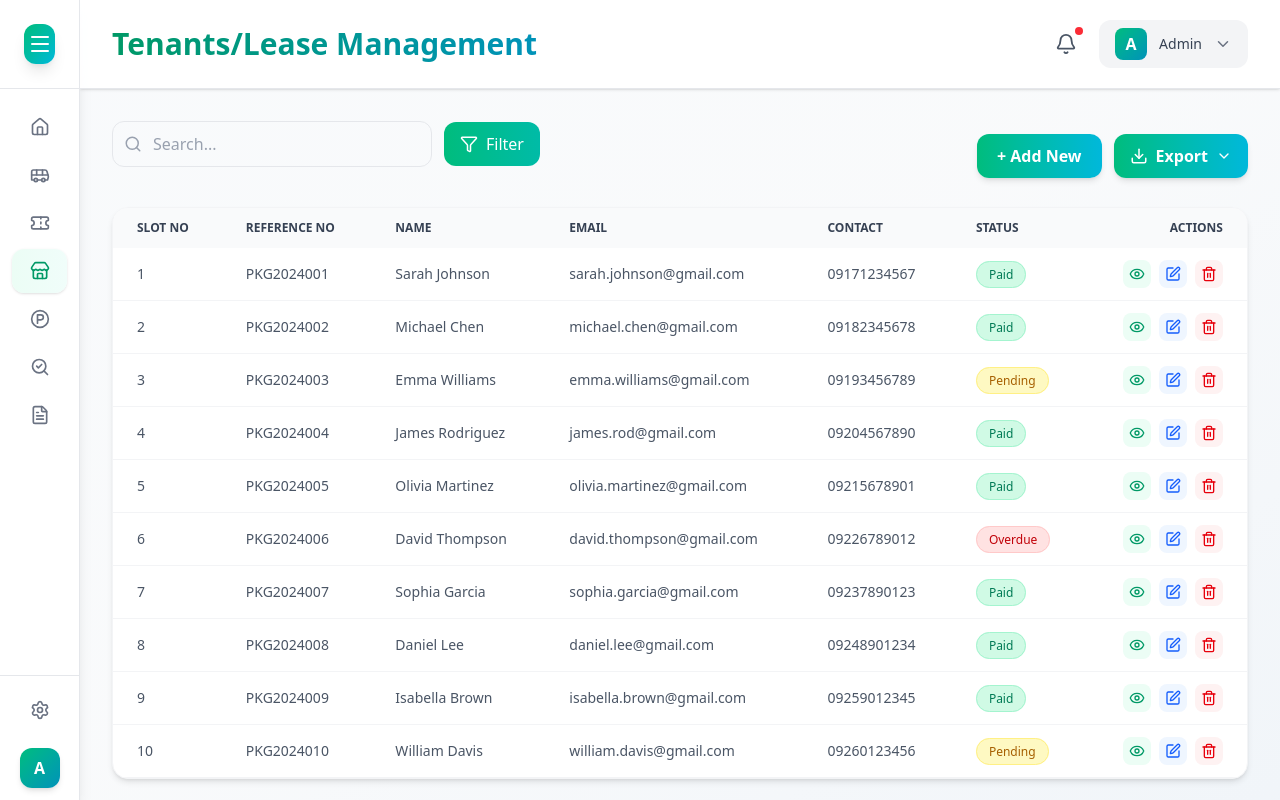
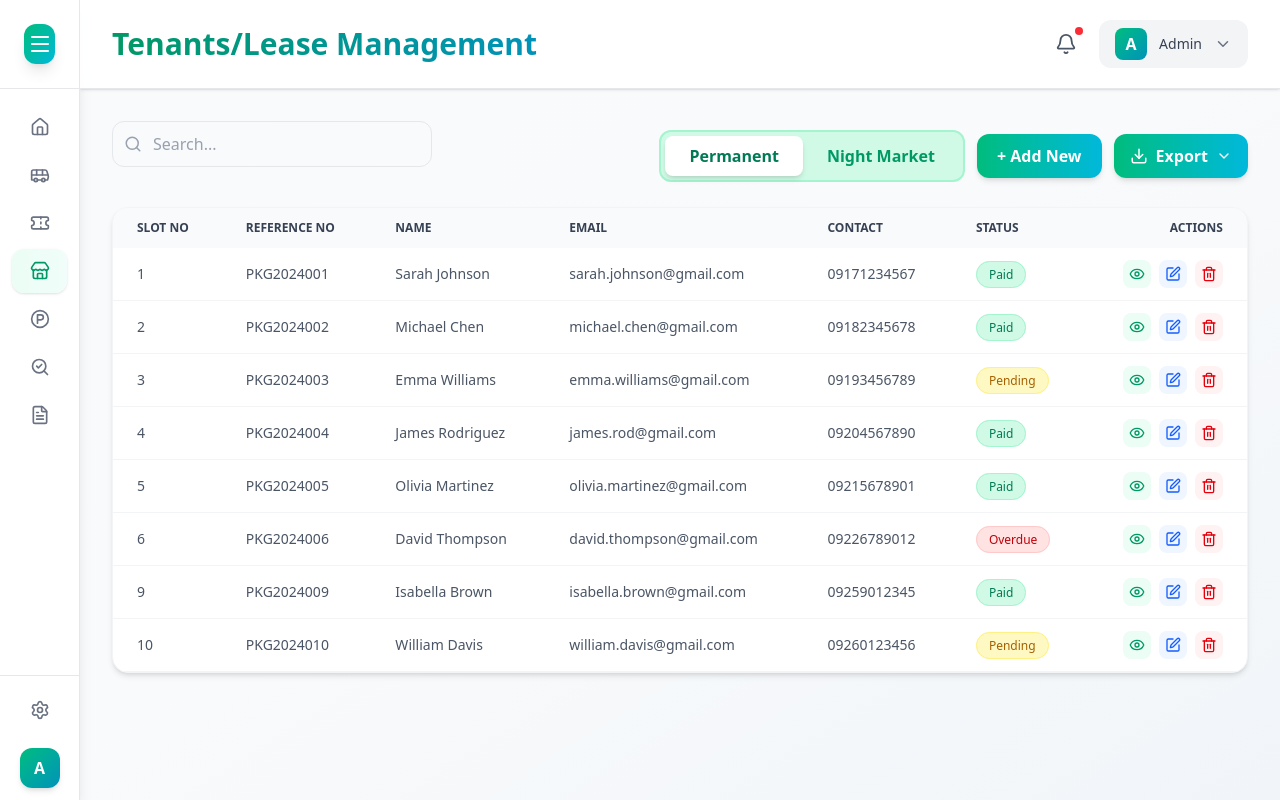
Before and after one commit to Tantalost/Software-Engineering, a React (Vite) app in the folder IBT/: page /tenant-lease in a window 1280 px wide. Built offline with nearby package versions, Linux system fonts and the light colour scheme.

Commit message:
add small features and adjust its responsiveness

```diff
--- a/IBT/src/components/common/Filterbar.jsx
+++ b/IBT/src/components/common/Filterbar.jsx
@@ -14,14 +14,6 @@ const FilterBar = ({ searchQuery, setSearchQuery, onFilterClick }) => {
         />
         <Search className="absolute left-3 top-1/2 transform -translate-y-1/2 text-gray-400" size={18} />
       </div>
-
-      <button
-        onClick={onFilterClick}
-        className="flex items-center justify-center gap-2 px-4 py-2.5 bg-gradient-to-r from-emerald-500 to-teal-500 text-white font-medium rounded-xl hover:shadow-md hover:scale-[1.02] transition-all"
-      >
-        <Filter size={18} />
-        <span>Filter</span>
-      </button>
     </div>
   );
 };
--- a/IBT/src/data/assets.js
+++ b/IBT/src/data/assets.js
@@ -1,14 +1,14 @@
 export const busSchedules = [
-  { id: 1, templateNo: "BT-2024-001", route: "Pagadian", time: "6:00 AM - 12:00 PM",  company: "Dindo", status: "Paid", capacity: 45 },
-  { id: 2, templateNo: "BT-2024-002", route: "Dipolog", time: "7:30 AM - 10:00 AM", company: "Dindo", status: "Pending", capacity: 45 },
-  { id: 3, templateNo: "BT-2024-003", route: "Pagadian", time: "8:00 AM - 2:30 PM", company: "Alga", status: "Paid", capacity: 40 },
-  { id: 4, templateNo: "BT-2024-004", route: "Dipolog", time: "9:00 AM - 11:30 AM", company: "Alga", status: "Paid", capacity: 40 },
-  { id: 5, templateNo: "BT-2024-005", route: "Dipolog", time: "10:00 AM - 4:00 PM", company: "Dindo", status: "Pending", capacity: 45 },
-  { id: 6, templateNo: "BT-2024-006", route: "Pagadian", time: "7:00 AM - 3:00 PM", company: "Alga", status: "Paid", capacity: 40 },
-  { id: 7, templateNo: "BT-2024-007", route: "Cagayan", time: "1:00 PM - 4:00 PM", company: "Ceres", status: "Pending", capacity: 40 },
-  { id: 8, templateNo: "BT-2024-008", route: "Siocon", time: "5:00 AM - 8:00 AM", company: "Lizamae", status: "Paid", capacity: 35 },
-  { id: 9, templateNo: "BT-2024-009", route: "Bukidnon", time: "8:00 PM - 6:00 AM", company: "Ceres", status: "Paid", capacity: 40 },
-  { id: 10, templateNo: "BT-2024-010", route: "Pagadian", time: "6:30 AM - 4:30 PM", company: "Dindo", status: "Pending", capacity: 45 },
+  { id: 1, templateNo: "BT-2024-001", route: "Pagadian", time: "6:00 AM - 12:00 PM", date: "2025-01-01", company: "Dindo", status: "Paid", capacity: 45 },
+  { id: 2, templateNo: "BT-2024-002", route: "Dipolog", time: "7:30 AM - 10:00 AM", date: "2025-01-01", company: "Dindo", status: "Pending", capacity: 45 },
+  { id: 3, templateNo: "BT-2024-003", route: "Pagadian", time: "8:00 AM - 2:30 PM", date: "2025-01-01", company: "Alga", status: "Paid", capacity: 40 },
+  { id: 4, templateNo: "BT-2024-004", route: "Dipolog", time: "9:00 AM - 11:30 AM", date: "2025-01-04", company: "Alga", status: "Paid", capacity: 40 },
+  { id: 5, templateNo: "BT-2024-005", route: "Dipolog", time: "10:00 AM - 4:00 PM", date: "2025-01-05", company: "Dindo", status: "Pending", capacity: 45 },
+  { id: 6, templateNo: "BT-2024-006", route: "Pagadian", time: "7:00 AM - 3:00 PM", date: "2025-01-06", company: "Alga", status: "Paid", capacity: 40 },
+  { id: 7, templateNo: "BT-2024-007", route: "Cagayan", time: "1:00 PM - 4:00 PM", date: "2025-01-07", company: "Ceres", status: "Pending", capacity: 40 },
+  { id: 8, templateNo: "BT-2024-008", route: "Siocon", time: "5:00 AM - 8:00 AM", date: "2025-01-09", company: "Lizamae", status: "Paid", capacity: 35 },
+  { id: 9, templateNo: "BT-2024-009", route: "Bukidnon", time: "8:00 PM - 6:00 AM", date: "2025-01-09", company: "Ceres", status: "Paid", capacity: 40 },
+  { id: 10, templateNo: "BT-2024-010", route: "Pagadian", time: "6:30 AM - 4:30 PM", date: "2025-01-10", company: "Dindo", status: "Pending", capacity: 45 },
 ];
 
 export const lostFoundItems = [
--- a/IBT/src/pages/BusesTrips.jsx
+++ b/IBT/src/pages/BusesTrips.jsx
@@ -59,11 +59,12 @@ const BusTrips = () => {
       </div>
       <div className="p-4 lg:p-8">
         <Table
-          columns={["Template No", "Route", "Time", "Company", "Status"]}
+          columns={["Template No", "Route", "Time", "Date", "Company", "Status"]}
           data={filtered.map((bus) => ({
             templateno: bus.templateNo,
             route: bus.route,
             time: bus.time,
+            date: bus.date,
             company: bus.company,
             status: bus.status,
 
--- a/IBT/src/pages/LostFound.jsx
+++ b/IBT/src/pages/LostFound.jsx
@@ -18,7 +18,6 @@ const LostFound = () => {
         <FilterBar
           searchQuery={searchQuery}
           setSearchQuery={setSearchQuery}
-          onFilterClick={() => alert("Filter clicked")}
         />
         <div className="flex items-center justify-end gap-3">
           <button className="bg-gradient-to-r from-emerald-500 to-cyan-500 text-white font-semibold px-5 py-2.5 h-[44px] rounded-xl shadow-md hover:shadow-lg transition-all flex items-center justify-center">
--- a/IBT/src/pages/Parking.jsx
+++ b/IBT/src/pages/Parking.jsx
@@ -18,7 +18,6 @@ const Parking = () => {
         <FilterBar
           searchQuery={searchQuery}
           setSearchQuery={setSearchQuery}
-          onFilterClick={() => alert("Filter clicked")}
         />
         <div className="flex items-center justify-end gap-3">
           <button className="bg-gradient-to-r from-emerald-500 to-cyan-500 text-white font-semibold px-5 py-2.5 h-[44px] rounded-xl shadow-md hover:shadow-lg transition-all flex items-center justify-center">
--- a/IBT/src/pages/Reports.jsx
+++ b/IBT/src/pages/Reports.jsx
@@ -8,7 +8,9 @@ import { reports } from "../data/assets";
 const Reports = () => {
   const [searchQuery, setSearchQuery] = useState("");
   const filtered = reports.filter((report) =>
-     report.type.toLowerCase().includes(searchQuery.toLowerCase())
+     report.id.toString().includes(searchQuery) ||
+     report.type.toLowerCase().includes(searchQuery.toLowerCase()) ||
+     report.author.toLowerCase().includes(searchQuery.toLowerCase())
   );
 
   return (
@@ -17,7 +19,6 @@ const Reports = () => {
         <FilterBar
           searchQuery={searchQuery}
           setSearchQuery={setSearchQuery}
-          onFilterClick={() => alert("Filter clicked")}
         />
         <div className="flex items-center justify-end gap-3">
           <button className="bg-gradient-to-r from-emerald-500 to-cyan-500 text-white font-semibold px-5 py-2.5 h-[44px] rounded-xl shadow-md hover:shadow-lg transition-all flex items-center justify-center">
--- a/IBT/src/pages/TenantLease.jsx
+++ b/IBT/src/pages/TenantLease.jsx
@@ -7,26 +7,46 @@ import { tenants } from "../data/assets";
 
 const TenantLease = () => {
   const [searchQuery, setSearchQuery] = useState("");
+  const [activeTab, setActiveTab] = useState("permanent");
 
   const filtered = tenants.filter(
     (t) =>
-      t.name.toLowerCase().includes(searchQuery.toLowerCase()) ||
-      t.referenceNo.toLowerCase().includes(searchQuery.toLowerCase())
+      (t.name.toLowerCase().includes(searchQuery.toLowerCase()) ||
+        t.referenceNo.toLowerCase().includes(searchQuery.toLowerCase())) &&
+      (activeTab === "permanent" ? t.type === "permanent" : t.type === "night")
   );
 
   return (
     <Layout title="Tenants/Lease Management">
       <div className="flex flex-col lg:flex-row lg:items-center justify-between mb-4 gap-3">
-        <FilterBar
-          searchQuery={searchQuery}
-          setSearchQuery={setSearchQuery}
-          onFilterClick={() => alert("Filter clicked")}
-        />
-        <div className="flex items-center justify-end gap-3">
-          <button className="bg-gradient-to-r from-emerald-500 to-cyan-500 text-white font-semibold px-5 py-2.5 h-[44px] rounded-xl shadow-md hover:shadow-lg transition-all flex items-center justify-center">
+        <FilterBar searchQuery={searchQuery} setSearchQuery={setSearchQuery} />
+        <div className="flex flex-col sm:flex-row items-stretch sm:items-center justify-end gap-3 w-full lg:w-auto">
+          <div className="flex flex-col sm:flex-row bg-emerald-100 rounded-xl p-1 border-2 border-emerald-200 w-full sm:w-auto">
+            <button
+              onClick={() => setActiveTab("permanent")}
+              className={`w-full sm:w-auto px-5 sm:px-6 py-3 sm:py-2 rounded-lg font-semibold text-sm sm:text-base transition-all duration-300 transform active:scale-95 ${
+                activeTab === "permanent"
+                  ? "bg-white text-emerald-700 shadow-md"
+                  : "text-emerald-600 hover:text-emerald-700 hover:scale-105"
+              }`}
+            >
+              Permanent
+            </button>
+            <button
+              onClick={() => setActiveTab("night")}
+              className={`w-full sm:w-auto px-5 sm:px-6 py-3 sm:py-2 rounded-lg font-semibold text-sm sm:text-base transition-all duration-300 transform active:scale-95 ${
+                activeTab === "night"
+                  ? "bg-white text-emerald-700 shadow-md"
+                  : "text-emerald-600 hover:text-emerald-700 hover:scale-105"
+              }`}
+            >
+              Night Market
+            </button>
+          </div>
+          <button className="bg-gradient-to-r from-emerald-500 to-cyan-500 text-white font-semibold px-5 py-3 sm:py-2.5 rounded-xl shadow-md hover:shadow-lg transition-all transform active:scale-95 hover:scale-105 flex items-center justify-center w-full sm:w-auto">
             + Add New
           </button>
-          <div className="h-[44px] flex items-center">
+          <div className="flex items-center justify-end w-full sm:w-auto transition-transform duration-300 active:scale-95 hover:scale-105">
             <ExportMenu
               onExportCSV={() => alert("Exporting to CSV...")}
               onExportExcel={() => alert("Exporting to Excel...")}
@@ -36,16 +56,9 @@ const TenantLease = () => {
           </div>
         </div>
       </div>
-      <Table
-        columns={["Slot No", "Reference No", "Name", "Email", "Contact", "Status"]}
-        data={filtered.map((t) => ({
-          slotno: t.slotNo,
-          referenceno: t.referenceNo,
-          name: t.name,
-          email: t.email,
-          contact: t.contact,
-          status: t.status,
-        }))}
+
+      <Table columns={["Slot No", "Reference No", "Name", "Email", "Contact", "Status",]}
+      data={filtered.map((t) => ({slotno: t.slotNo, referenceno: t.referenceNo, name: t.name, email: t.email, contact: t.contact, status: t.status,}))}
       />
     </Layout>
   );
--- a/IBT/src/pages/TerminalFees.jsx
+++ b/IBT/src/pages/TerminalFees.jsx
@@ -18,7 +18,6 @@ const TerminalFees = () => {
         <FilterBar
           searchQuery={searchQuery}
           setSearchQuery={setSearchQuery}
-          onFilterClick={() => alert("Filter clicked")}
         />
         <ExportMenu
           onExportCSV={() => alert("Exporting to CSV...")}
```
